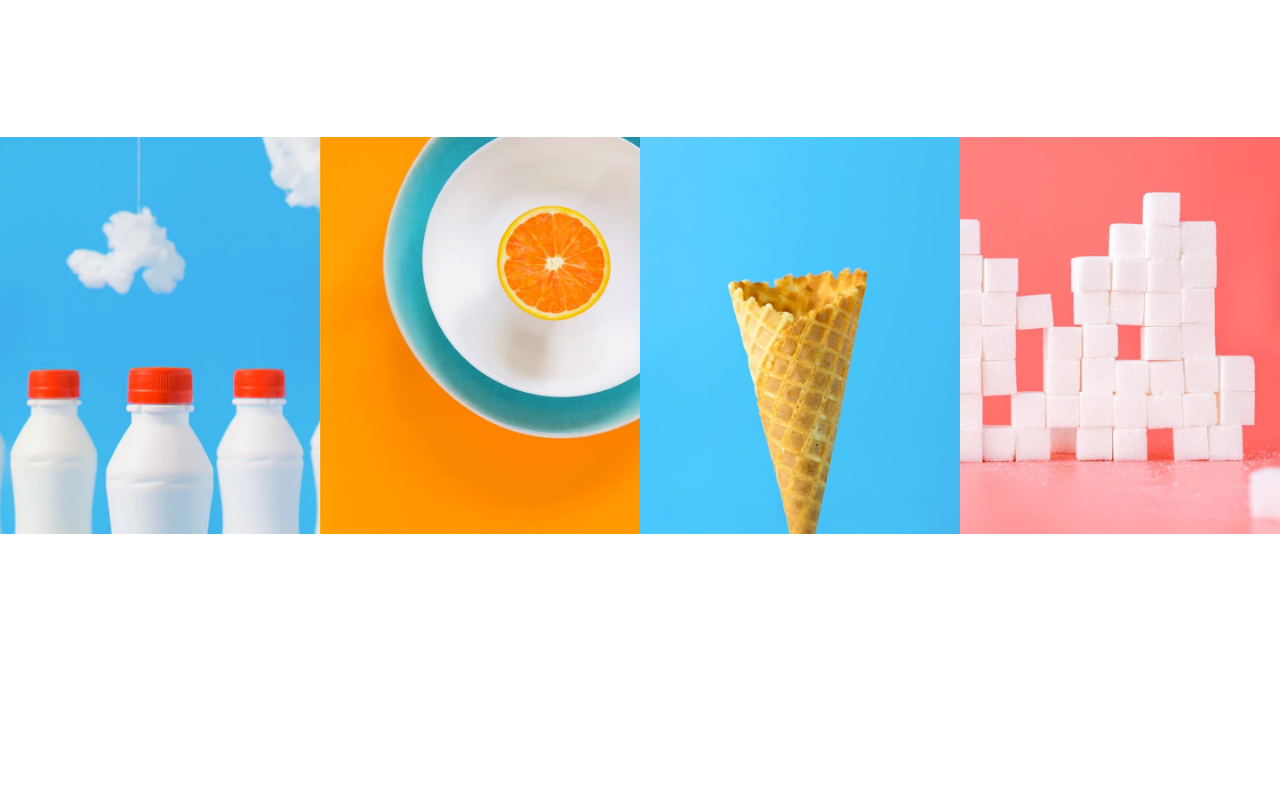
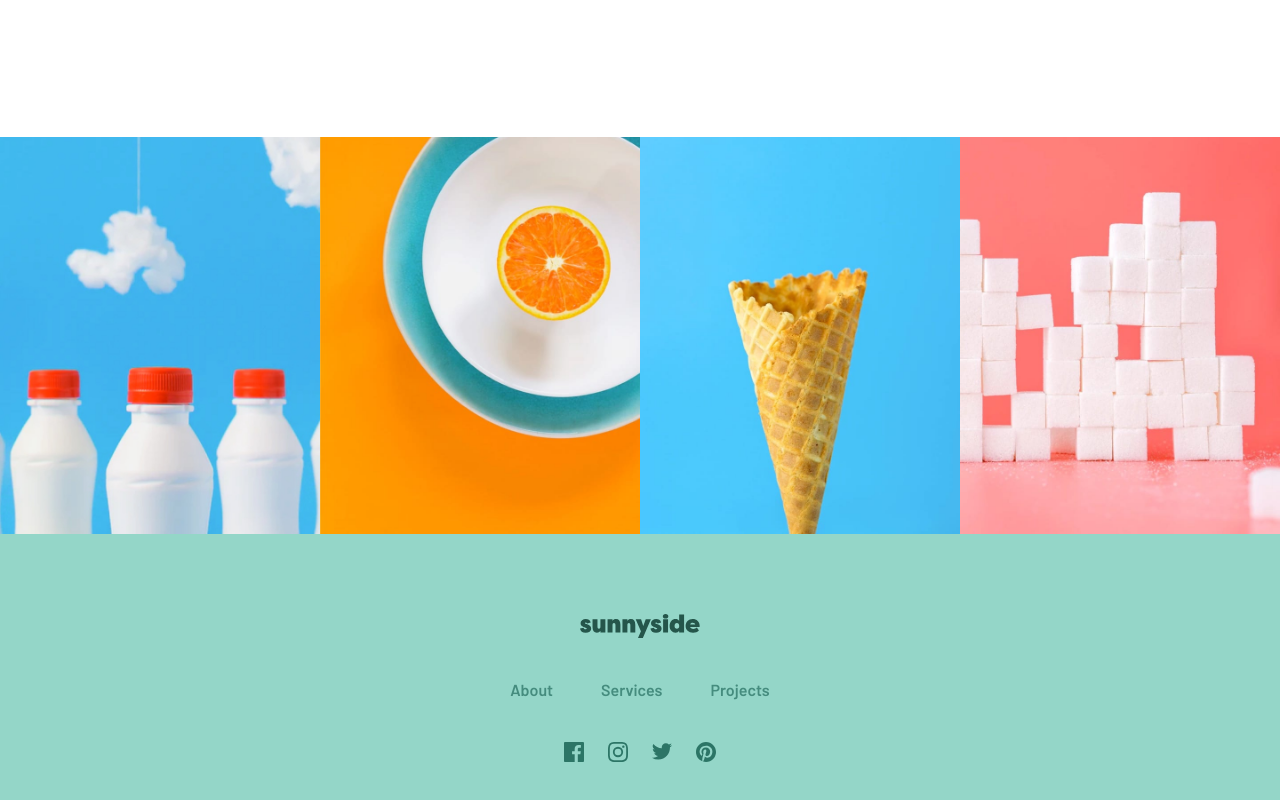
Before and after one commit to Sachintha-Prasad/Frontend-Mentor-sunnyside-agency-landing-page-main, a React (Vite) app: page / in a window 1280 px wide. Shown: the part 3559-4359 px from the top of the page. Before the commit the page ends 4093 px from the top, so only its background shows below. Built offline with nearby package versions, Linux system fonts and the light colour scheme.

Commit message:
footer completed

```diff
--- /dev/null
+++ b/src/components/Footer.jsx
@@ -0,0 +1,35 @@
+import React from "react"
+import Logo from "../assets/images/logo 2.svg"
+import Icon1 from "../assets/images/icon-facebook.svg"
+import Icon2 from "../assets/images/icon-instagram.svg"
+import Icon3 from "../assets/images/icon-twitter.svg"
+import Icon4 from "../assets/images/icon-pinterest.svg"
+
+const Footer = () => {
+    return (
+        <div className="w-full flex flex-col gap-10  items-center bg-[#94d6c8] px-6 py-12 md:py-20">
+            <img src={Logo} alt="" className="max-w-[120px]" />
+            <div className="flex gap-12 font-barlow font-semibold text-primary-dark-moderate-cyan">
+                <a href="#">About</a>
+                <a href="#">Services</a>
+                <a href="#">Projects</a>
+            </div>
+            <div className="flex items-center justify-center gap-6">
+                <a href="#">
+                    <img src={Icon1} alt="" />
+                </a>
+                <a href="#">
+                    <img src={Icon2} alt="" />
+                </a>
+                <a href="#">
+                    <img src={Icon3} alt="" />
+                </a>
+                <a href="#">
+                    <img src={Icon4} alt="" />
+                </a>
+            </div>
+        </div>
+    )
+}
+
+export default Footer
--- a/src/index.css
+++ b/src/index.css
@@ -7,3 +7,7 @@
 ::-webkit-scrollbar {
     width: 0;
 }
+
+html {
+    scroll-behavior: smooth;
+}
--- a/src/screens/Home.jsx
+++ b/src/screens/Home.jsx
@@ -4,6 +4,7 @@ import Navbar from "../components/Navbar"
 import ArrowDown from "../assets/images/icon-arrow-down.svg"
 import CustomerReviewCard from "../components/CustomerReviewCard"
 import Gallery from "../components/Gallery"
+import Footer from "../components/Footer"
 
 const Home = () => {
     return (
@@ -93,6 +94,7 @@ const Home = () => {
             <section>
                 <Gallery />
             </section>
+            <Footer />
         </div>
     )
 }
```
Also changed, not shown: src/assets/images/logo 2.svg (added).
